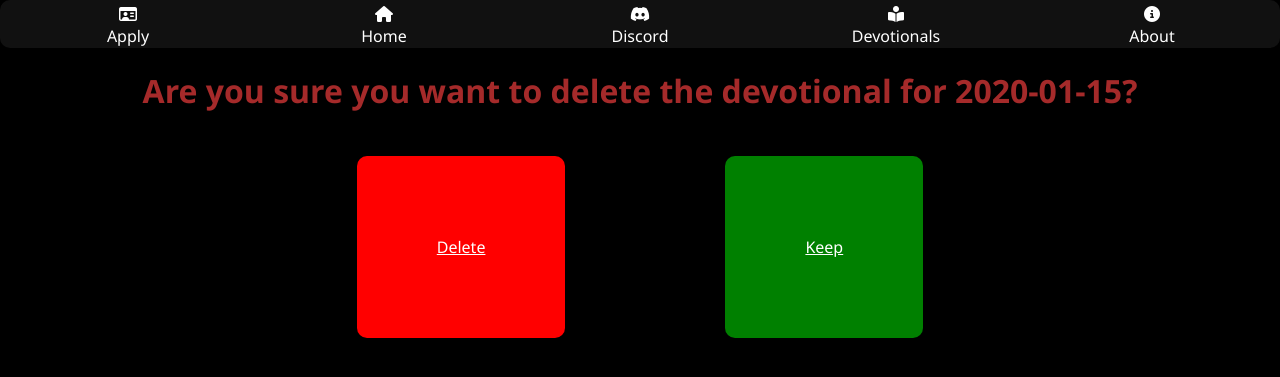
After one commit to thecodinghyrax/rh-website, a Flask app: page /confirm/1 in a window 1280 px wide. The commit adds this page. Shown: the top 377 px of the page. Run offline with Flask 2, Linux system fonts and the light colour scheme; tables that the repository leaves empty hold one stand-in row (values such as "Sample post"); some libraries are stand-ins or nearby versions.

Commit message:
Added a confirm page for deletions

```diff
--- a/flask_app/routes.py
+++ b/flask_app/routes.py
@@ -83,6 +83,11 @@ def delete(id):
     except:
         return "There was an issue deleting the devotional :("
 
+@app.route('/confirm/<int:id>')
+def confirm(id):
+    devotional = Devotional.query.get(id)
+    return render_template('confirm.html', id=id, devotional=devotional)
+
 
 @app.route('/update/<int:id>', methods=['GET', 'POST'])
 def update(id):
--- a/flask_app/static/css/devotional.css
+++ b/flask_app/static/css/devotional.css
@@ -38,6 +38,8 @@ a:hover {
 .btn {
     color: white;
     border: 1px solid blue;
+    padding: 0.5rem 2rem;
+    border-radius: 10px;
 
 }
 .btn-info {
--- a/flask_app/templates/add_devotional.html
+++ b/flask_app/templates/add_devotional.html
@@ -52,7 +52,7 @@
                 <td>{{ devotional.download_link }}</td>
                 <td>{{ devotional.date_updated }}</td>
                 <td>
-                    <a href="/delete/{{ devotional.id }}">Delete</a>
+                    <a href="/confirm/{{ devotional.id }}">Delete</a>
                     <br>
                     <a href="/update/{{ devotional.id }}">Update</a>
                 </td>
--- /dev/null
+++ b/flask_app/templates/confirm.html
@@ -0,0 +1,43 @@
+{% extends 'base.html' %}
+
+{% block head %}
+<title>Confirm</title>
+<style>
+    .confirm-container {
+        color: brown;
+        text-align: center;
+    }
+    .btn-container {
+        display: flex;
+        justify-content: center;
+    }
+    .delete {
+        padding: 5rem;
+        margin: 0 5rem;
+        border-radius: 10px;
+        background-color: red;
+        color: white;
+    }
+    .cancel {
+        padding: 5rem;
+        margin: 0 5rem;
+        border-radius: 10px;
+        background-color: green;
+        color: white;
+    }
+</style>
+{% endblock %}
+
+{% block body %}
+
+<div class="confirm-container">
+    <h1>Are you sure you want to delete the devotional for {{ devotional.date }}?</h1>
+    <br>
+    <div class="btn-container">
+        <a class="delete" href="/delete/{{ devotional.id }}">Delete</a>
+        <a class="cancel" href="{{ url_for('add_devotional') }}">Keep</a>
+    </div>
+
+    </div>
+
+{% endblock %}
--- a/flask_app/templates/update.html
+++ b/flask_app/templates/update.html
@@ -5,7 +5,7 @@
 <title>Update Devotionals</title>
 <style>
         body {
-            background-color: antiquewhite;
+            background-color: white;
         }
     </style>
 {% endblock %}
```
Also changed, not shown: requirments.txt (+21 -1 lines).
